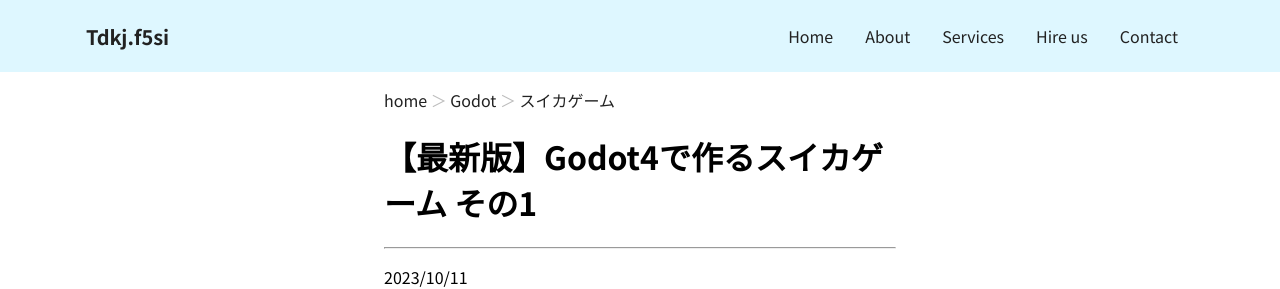
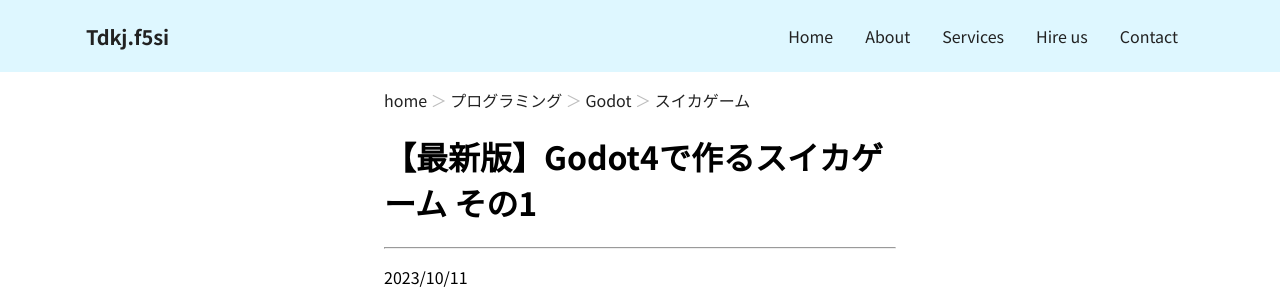
Before and after one commit to kanxta/kanxta.github.io, a Jekyll site: the page built from items/programming/godot/watermelongame/1.md, in a window 1280 px wide and 900 px high. Shown: the top 289 px of the window. Built offline with Jekyll 4.4.1, drawn with Linux system fonts in a browser that asks for light colours; nearby versions of some CDN libraries.

Commit message:
Update items

```diff
--- a/items/godot/watermelongame/1.md
+++ b/items/programming/godot/watermelongame/1.md
@@ -2,7 +2,7 @@
 layout: default
 title: 【最新版】Godot4で作るスイカゲーム その1
 date: 2023/10/11
-path: <a href="/">home</a> ＞ <a href="/items/godot/">Godot</a> ＞ <a href="/items/godot/watermelongame/">スイカゲーム</a>
+path: <a href="/">home</a> ＞ <a href="/items/programming/">プログラミング</a> ＞ <a href="/items/programming/godot/">Godot</a> ＞ <a href="/items/programming/godot/watermelongame/">スイカゲーム</a>
 ---
 
 # はじめに
```
